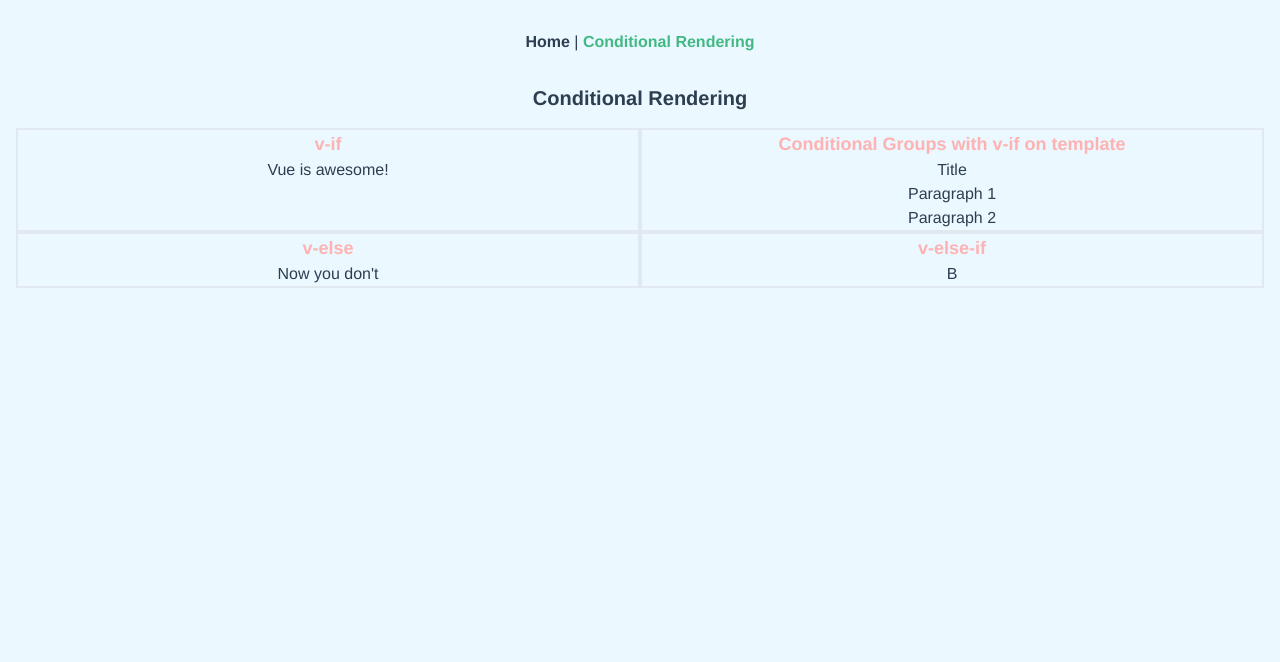
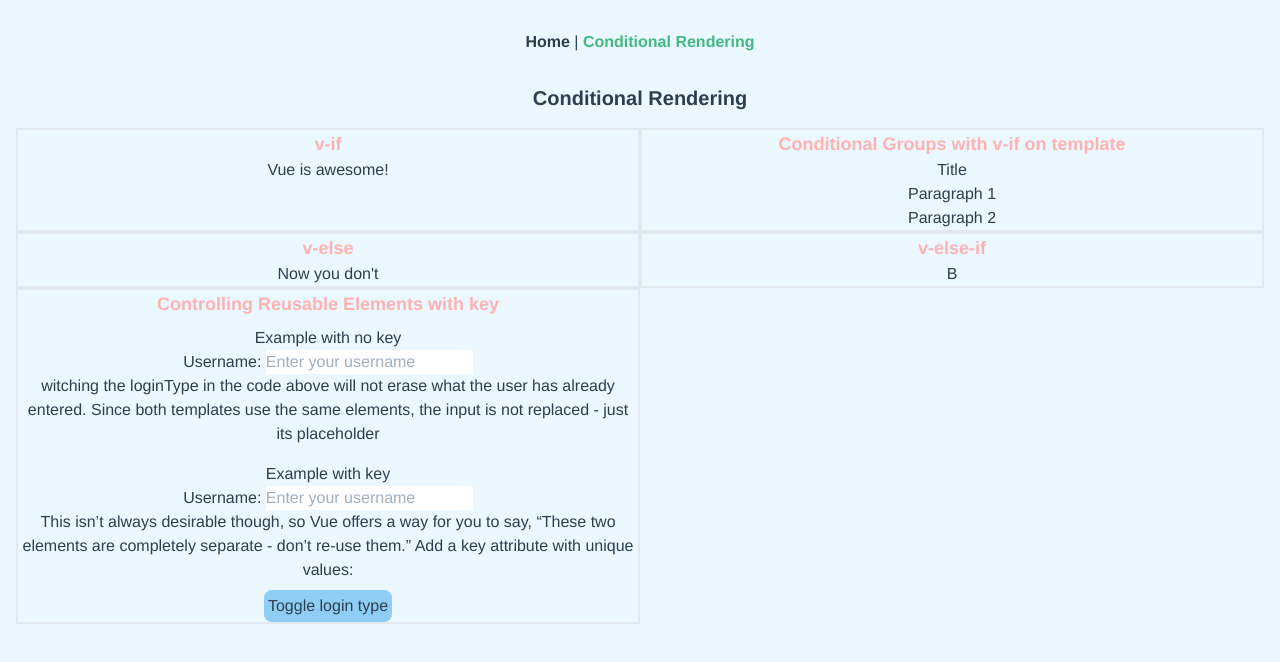
Before and after one commit to muhsenmaqsudi/vue-progress, a Vue app: page /conditional-rendering in a window 1280 px wide. Shown: the top 662 px of the page. Built offline with nearby package versions, Linux system fonts and the light colour scheme.

Commit message:
conditional rendering | controlling reusable elements with key

```diff
--- a/src/views/ConditionalRendering.vue
+++ b/src/views/ConditionalRendering.vue
@@ -37,6 +37,51 @@
         <div v-else>Not A/B/C</div>
       </div>
     </div>
+    <div class="flex px-4">
+      <div class="w-1/2 border-2">
+        <h2 class="text-lg font-semibold text-red-300">
+          Controlling Reusable Elements with key
+        </h2>
+        <div class="py-2">
+          <h4>Example with no key</h4>
+          <template v-if="loginType === 'username'">
+            <label>Username: </label>
+            <input placeholder="Enter your username" />
+          </template>
+          <template v-else>
+            <label>Email: </label>
+            <input placeholder="Enter your email address" />
+          </template>
+          <p>
+            witching the loginType in the code above will not erase what the
+            user has already entered. Since both templates use the same
+            elements, the input is not replaced - just its placeholder
+          </p>
+        </div>
+        <div class="py-2">
+          <h4>Example with key</h4>
+          <template v-if="loginType === 'username'">
+            <label>Username: </label>
+            <input placeholder="Enter your username" key="username-input" />
+          </template>
+          <template v-else>
+            <label>Email: </label>
+            <input placeholder="Enter your email address" key="email-input" />
+          </template>
+          <p>
+            This isn’t always desirable though, so Vue offers a way for you to
+            say, “These two elements are completely separate - don’t re-use
+            them.” Add a key attribute with unique values:
+          </p>
+        </div>
+        <button
+          class="bg-blue-300 p-1 rounded-lg hover:bg-blue-500"
+          @click="toggleLoginType"
+        >
+          Toggle login type
+        </button>
+      </div>
+    </div>
   </div>
 </template>
 
@@ -47,8 +92,19 @@ export default {
     return {
       awesome: true,
       ok: true,
-      type: "B"
+      type: "B",
+      loginType: "username"
     };
+  },
+  methods: {
+    toggleLoginType() {
+      console.log("y");
+      if (this.loginType === "username") {
+        this.loginType = "email";
+      } else {
+        this.loginType = "username";
+      }
+    }
   }
 };
 </script>
```
